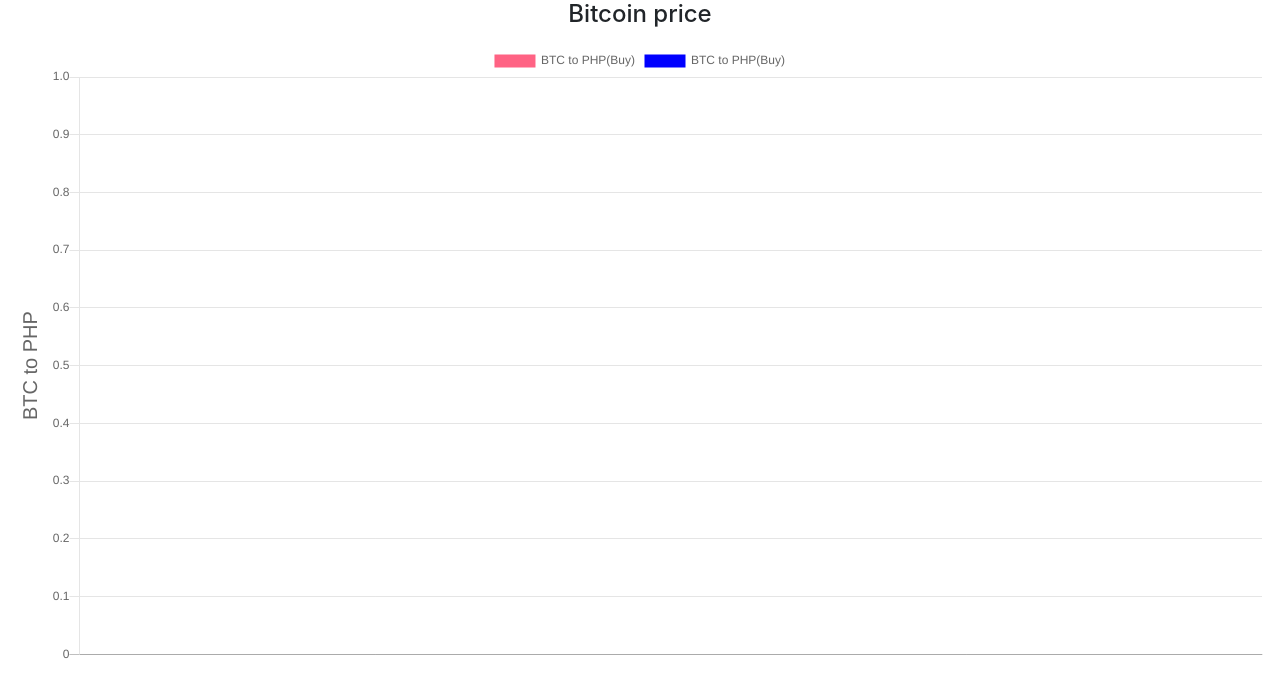
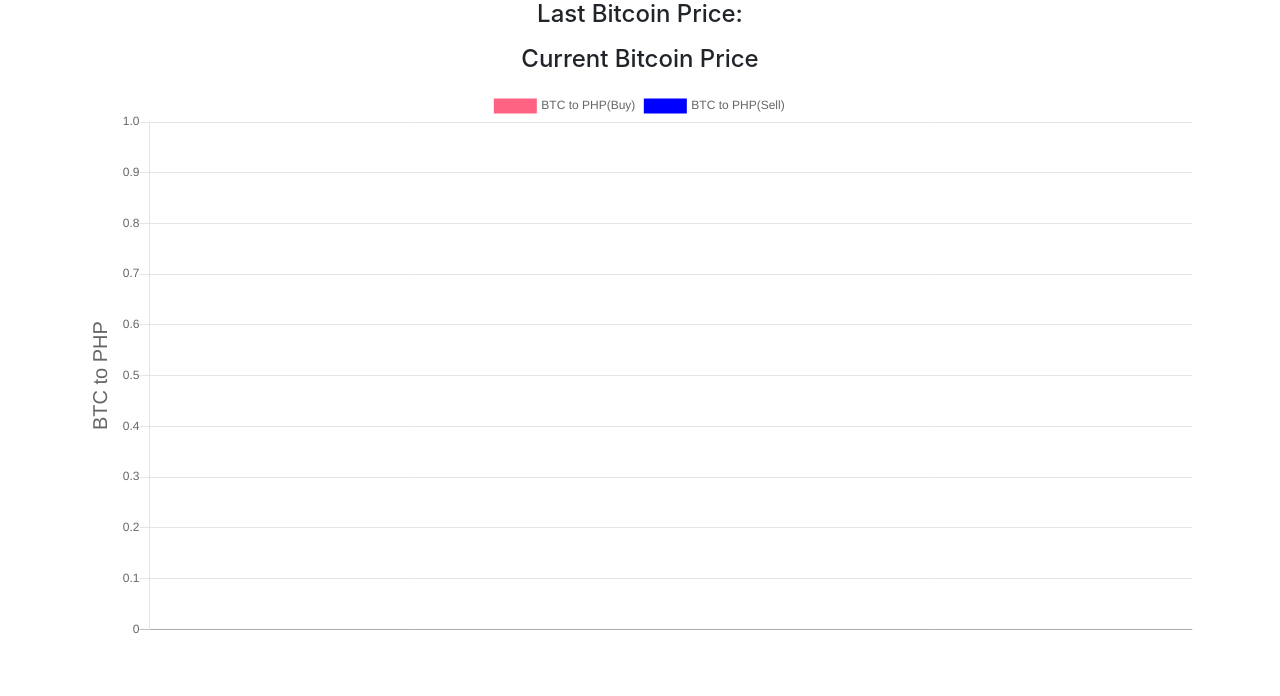
Before and after one commit to aljonleynes11/btc, a plain HTML site: page index.html in a window 1280 px wide. Drawn offline with nearby package versions, Linux system fonts and the light colour scheme; no server answers.

Commit message:
Update index.html

```diff
--- a/index.html
+++ b/index.html
@@ -7,11 +7,11 @@
 
   <title>My Web</title>
 </head>
-<body class="container-fluid">
+<body class="container">
   <div class="row mx-auto">
     <div class="col-md-12 text-center ">
-
-     <h4>Bitcoin price <p id="demo"></p></h4>
+    <h4>Last Bitcoin Price: <p id="Previous"></p></h4>
+    <h4>Current Bitcoin Price <p id="Current"></p></h4>
     </div>
     <canvas id="myChart"></canvas>
 
@@ -32,14 +32,17 @@ const btcDates=[]
 const btcPriceSell=[]
 const btcPriceBuy=[]
 const btcHistory=[]
+const philPeso=[]
+getBTC2();
+chartIt();
+document.getElementById("Previous").style.display="hidden"
+
+setInterval(function(){
 getBTC2();
 chartIt();
 
 
-setInterval(function(){
-getBTC2();
-chartIt();
-}, 30000);
+}, 10000);
 //
 
 
@@ -57,20 +60,21 @@ async function chartIt(){
       label: 'BTC to PHP(Buy)',
       backgroundColor: 'rgb(255, 99, 132)',
       borderColor: 'rgb(255, 99, 132)',
-        fill: false,
-        borderWidth: 1,
+      fill:false,
+      borderWidth: 3,
       data: btcPriceSell,
     },
     {
-    label: 'BTC to PHP(Buy)',
-
+      label: 'BTC to PHP(Sell)',
+      backgroundColor: 'blue',
+      fill:false,
       borderColor: 'blue',
-        fill: false,
-        borderWidth: 1,
+      borderWidth: 3,
       data: btcPriceBuy,
       }]},
 
     options: {
+      responsive: true,
   scales: {
             yAxes: [{
                 ticks: {
@@ -85,27 +89,32 @@ async function chartIt(){
 }
 });
 
-
 }
 
-
 function getBTC2(){
-  //const d = moment().subtract(10, 'days').calendar()
-  //d.format('MM/DD/YYYY')
-  const daysAgo = moment().subtract(2, 'days').format('YYYY-MM-DD');
-  const daysNow = moment().format('YYYY-MM-DD');
-  var req1 = 'https://api.coindesk.com/v1/bpi/historical/close.json?start='+daysAgo+'&end='+daysNow
+  // const daysAgo = moment().subtract(2, 'days').format('YYYY-MM-DD');
+  // const dayAgo = moment().subtract(1, 'days').format('YYYY-MM-DD');
+  // const daysNow = moment().format('YYYY-MM-DD');
+  // var req1 = 'https://api.coindesk.com/v1/bpi/historical/close.json?start='+daysAgo+'&end='+daysNow
+  // axios({
+  // method: 'get',
+  // url: req1
+  // })
+  // .then(function (response) {
+  // console.log(response.data.bpi[daysAgo])
+  // btcsAgo=response.data.bpi[daysAgo]
+  // // btcHistory.push()
+  // });
 
    axios({
    method: 'get',
-  url: req1
+   url: 'https://quote.coins.ph/v1/markets'
    })
    .then(function (response) {
-    console.log(response)
-  btcHistory.push(response.data.bpi)
+    var x1 = response.data.markets[18].bid
+    var x2 = response.data.markets[18].ask
 
    });
-
 
   axios({
   method: 'get',
@@ -115,12 +124,24 @@ function getBTC2(){
     data=response.data.market //object
     this.BtcPriceSell=data.ask
     this.BtcPriceBuy=data.bid
-    document.getElementById("demo").innerHTML =' Buy: '+  BtcPriceSell + ' - Sell: ' + BtcPriceBuy;
+    document.getElementById("Current").innerHTML =' Buy: '+  BtcPriceSell + ' - Sell: ' + BtcPriceBuy;
     var time = moment().format('hh:mm a');
+
+
+    var lastBtcSell = btcPriceSell[btcPriceSell.length - 1]
+
+    if (BtcPriceSell!=lastBtcSell)
+    {
     btcDates.push(time)
     btcPriceSell.push(BtcPriceSell)
     btcPriceBuy.push(BtcPriceBuy)
+    }
 
+     if(btcPriceSell.length>=2)
+     {
+      document.getElementById("Previous").innerHTML =' Buy: '+  btcPriceSell[btcPriceSell.length - 2] + ' - Sell: ' + btcPriceBuy[btcPriceBuy.length - 2];
+
+     }
   });
 
   }
```
Lines whose indentation alone changed are shown as unchanged.
